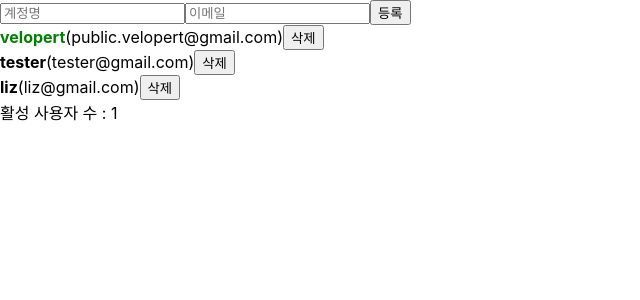
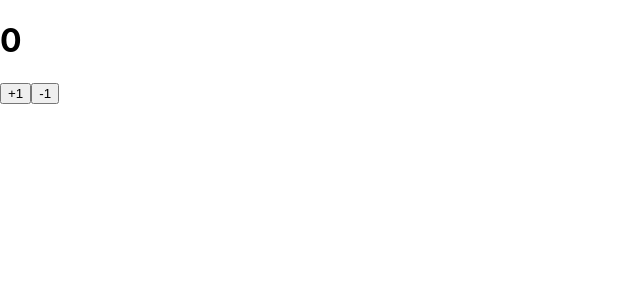
Before and after one commit to jihun-Z/begin-react, a React (Create React App) app: page / in a window 1280 px wide. Shown: the top 300 px of the page, without its empty margins (0-640 px from the left). Built offline with nearby package versions, Linux system fonts and the light colour scheme.

Commit message:
useReducer 상태를 action을 이용해서 업데이트해주는 함수

```diff
--- a/src/App.js
+++ b/src/App.js
@@ -138,7 +138,7 @@ function App() {
 
     // setUsers([...users,user]);//이렇게하면은 기존의 배열을 복사하고 새로운 항목을 추가해준다.
 
-     setUsers(users.concat(user));//concat을 이용해서 하는방법
+     setUsers(users => users.concat(user));//concat을 이용해서 하는방법
 
      //onCreate버튼이 클릭될때 값을 등록하고 지운다
      setInputs({
@@ -147,15 +147,17 @@ function App() {
      });
      console.log(nextId.current);//4
      nextId.current +=1;
-   },[username,email,users]);
+   },[username,email]);
+
    const onRemove =useCallback( id=>{
-     setUsers(users.filter(user => user.id !== id));
-   },[users]);
+     setUsers(users => users.filter(user => user.id !== id));
+   },[]);
+
    const onToggle= useCallback(id=> {
-     setUsers(users.map(
+     setUsers(users =>users.map(
        user=> user.id=== id? {...user,active:!user.active} : user
      ));
-   },[users]);
+   },[]);
    const count=useMemo(()=>countActiveUsers(users),[users]);
    //함수 userActiveUsers함수에 users배열을 받아 count변수로 정해준다.
   //deps[users]값이 바뀌지않으면 전에 잇던 값을 재사용한다. deps의 [users]값이 바뀌면 바뀐값을 으로 대체한다.
--- a/src/Counter.js
+++ b/src/Counter.js
@@ -1,25 +1,55 @@
 //useState함수 불러오기
-import React, {useState} from 'react';
-
+//import React, {useState} from 'react';
+import React, {useReducer} from 'react';
+function reducer (state, action){
+    switch(action.type){
+        case 'INCREMENT':
+            return state +1;
+        case 'DECREAMENT':
+            return state -1;
+        default:
+           //return state;
+           throw new Error('Unhandled action');
+    }
+}
 //useState파라미터
 function Counter(){
+    //number 현재의 값 , dispatch action이발생하여 업데이트되는값
+    //reducer - 위에 정의해놓은 함수  0--은 기본설정값
+    const [number,dispatch]=useReducer(reducer,0);
+
+
+
+
+
+
+
+
+
     //number란상태를 만들건데 useState(0) 0의값을 기본값으로 가지고
     // setNumber는 변화된값을 의미함.즉 이벤트 발생한후에 더하거나 뺀값을 가짐
     //배열 비구조할당또는 구조분해를 통해서 const[number, setNumber]로 선언한거다.
-    const [number,setNumber] = useState(0);
+   // const [number,setNumber] = useState(0);
     const increase=() =>{
-        console.log('+1');
-        //number+1은 이거다
-        setNumber(number+1);
+        dispatch({
+            type:'INCREMENT'
+        })
+        // console.log('+1');
+        // //number+1은 이거다
+        // setNumber(number+1);
        //함수형 업데이트라고 불른다.나중에 최적화하기에 도움이된다.
        //prevNumber(업데이트하기전) 을 => prevNumber + 1(이렇게 업데이트할거야)라고 이해하기
-       setNumber(prevNumber => prevNumber +1);
-    }
+      // setNumber(prevNumber => prevNumber +1);
+    };
     const decrease=() =>{
-        console.log('-1');
-       setNumber(number-1);
-        setNumber(prevNumber => prevNumber -1);
-    }
+        dispatch({
+            type:'DECREAMENT'
+        })
+    };
+    //     console.log('-1');
+    //    setNumber(number-1);
+    //     setNumber(prevNumber => prevNumber -1);
+    // }
     return (
         <div>
             <h1>{number}</h1>
--- a/src/CreateUser.js
+++ b/src/CreateUser.js
@@ -12,4 +12,4 @@ function CreateUser({ username, email, onChange, onCreate}) {
       );
 }
 //컴포넌트 내보내기
-export default CreateUser;
+export default React.memo(CreateUser);
--- a/src/UserList.js
+++ b/src/UserList.js
@@ -1,18 +1,18 @@
 import React,{useEffect} from 'react';
 
-function User({user,onRemove,onToggle}){
+const User=React.memo(function User({user,onRemove,onToggle}){
     const {username,email,id,active}=user;//username, email, id를 user로 추출해준다.
 
 
    //배열을 사용하게되면
-   useEffect(()=>{
-    console.log('user값이 설정됨');
-    console.log(user);
-    return ()=>{
-        console.log('user 값이 바뀌기전');
-        console.log(user);
-    }
-   },[user]);//useEffect함수는 user가 호출될때마다 실행되고 useEffect함수는  특정값이 업데이트된후에 실행이된다.
+//    useEffect(()=>{
+//     console.log('user값이 설정됨');
+//     console.log(user);
+//     return ()=>{
+//         console.log('user 값이 바뀌기전');
+//         console.log(user);
+//     }
+//    },[user]);//useEffect함수는 user가 호출될때마다 실행되고 useEffect함수는  특정값이 업데이트된후에 실행이된다.
 
     // useEffect(()=>{
     //     console.log('컴포넌트가 화면에 나타남');//deps dependency약자[]
@@ -38,7 +38,7 @@ function User({user,onRemove,onToggle}){
         <button onClick={()=>onRemove(id)}>삭제</button>
     </div>
     )
-}
+});
 
 function UserList({users,onRemove,onToggle}){//props로 users를 App.js에서 받아온다.
     // const users=[
@@ -83,4 +83,6 @@ function UserList({users,onRemove,onToggle}){//props로 users를 App.js에서
         </div>
     )
 }
-export default UserList;
+export default React.memo(UserList,
+    (prevProps,nextProps) =>
+    nextProps.users === prevProps.users);
--- a/src/index.js
+++ b/src/index.js
@@ -3,11 +3,13 @@ import ReactDOM from 'react-dom';
 import './index.css';
 import App from './App';
 import reportWebVitals from './reportWebVitals';
+//import *as serviceWorker from './serviceWorker';
+import Counter from './Counter';
 
 ReactDOM.render(
-  <React.StrictMode>
-    <App />
-  </React.StrictMode>,
+
+    <Counter />
+,
   document.getElementById('root')
 );
 
```
Also changed, not shown: 1 other file (tests, documents, lock files or other folders).
